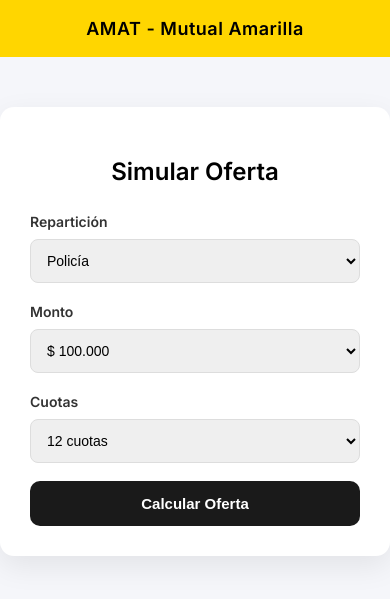
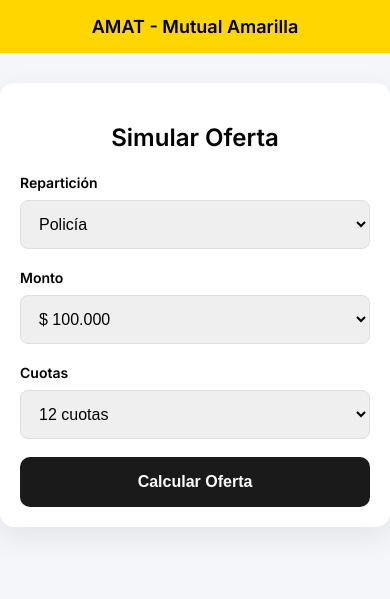
Before and after one commit to pyraed/datero-amat, a Flask app: page / in a window 390 px wide. Shown: the top 599 px of the page. Run offline with Flask 3, Linux system fonts and the light colour scheme.

Commit message:
mejora diseño mobile

```diff
--- a/templates/index.html
+++ b/templates/index.html
@@ -3,12 +3,12 @@
 <head>
 <title>AMAT - Simulador</title>
 
+<meta name="viewport" content="width=device-width, initial-scale=1.0">
+
 <link href="https://fonts.googleapis.com/css2?family=Inter:wght@300;400;600&display=swap" rel="stylesheet">
 
 <style>
-* {
-    transition: all 0.2s ease;
-}
+* { transition: all 0.2s ease; }
 
 body {
     font-family: 'Inter', sans-serif;
@@ -16,77 +16,57 @@ body {
     margin: 0;
 }
 
-/* HEADER */
 .header {
     background: #FFD600;
-    padding: 18px;
+    padding: 16px;
     text-align: center;
     font-weight: 600;
     font-size: 18px;
-    letter-spacing: 0.5px;
 }
 
-/* CARD */
 .container {
     max-width: 500px;
-    margin: 50px auto;
+    margin: 30px auto;
     background: white;
-    padding: 30px;
+    padding: 20px;
     border-radius: 14px;
     box-shadow: 0px 10px 30px rgba(0,0,0,0.08);
 }
 
-/* TITULO */
 h2 {
-    margin-bottom: 25px;
+    margin-bottom: 20px;
     text-align: center;
 }
 
-/* LABEL */
 label {
     font-weight: 600;
     font-size: 14px;
-    color: #333;
 }
 
-/* SELECT */
 select {
     width: 100%;
-    padding: 12px;
+    padding: 14px;
     margin-top: 8px;
     margin-bottom: 18px;
     border-radius: 8px;
     border: 1px solid #ddd;
-    font-size: 14px;
-    outline: none;
+    font-size: 16px;
 }
 
-select:focus {
-    border: 1px solid #FFD600;
-    box-shadow: 0 0 5px rgba(255,214,0,0.4);
-}
-
-/* BOTON */
 button {
     width: 100%;
-    padding: 14px;
+    padding: 16px;
     border-radius: 10px;
     border: none;
     background: #1a1a1a;
     color: white;
     font-weight: 600;
-    font-size: 15px;
-    cursor: pointer;
+    font-size: 16px;
 }
 
 button:hover {
     background: #333;
     transform: scale(1.02);
-}
-
-/* EFECTO CARD */
-.container:hover {
-    transform: translateY(-2px);
 }
 </style>
 </head>
@@ -113,7 +93,7 @@ button:hover {
 <select name="monto">
 {% for i in range(100000, 2000001, 100000) %}
 <option value="{{ i }}">
-    $ {{ "{:,}".format(i).replace(",", ".") }}
+$ {{ "{:,}".format(i).replace(",", ".") }}
 </option>
 {% endfor %}
 </select>
```
Also changed, not shown: templates/cliente.html (+13 -39 lines), templates/resultado.html (+11 -32 lines).
